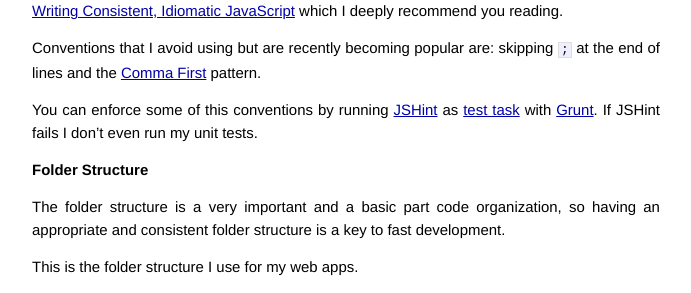
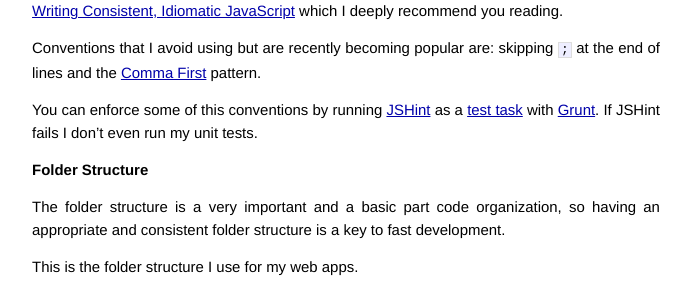
Before and after one commit to renatoargh/renatoargh.github.io, a Jekyll site: the page built from _posts/2014-03-23-web-application-aspects.md, in a window 1280 px wide. Shown: the part 1136-1429 px from the top of the page, without its empty margins (294-985 px from the left). Built offline with Jekyll 4.4.1, drawn with Linux system fonts in a browser that asks for light colours; Markdown is read by kramdown in place of the engine named in the settings; comment, search, counter and statistics services are not loaded.

```diff
--- a/_posts/2014-03-23-web-application-aspects.md
+++ b/_posts/2014-03-23-web-application-aspects.md
@@ -50,7 +50,7 @@ In the effort to make the entire code base look like the same person has typed i
 
 Conventions that I avoid using but are recently becoming popular are: skipping `;` at the end of lines and the [Comma First](https://gist.github.com/isaacs/357981/) pattern.
 
-You can enforce some of this conventions by running [JSHint](https://github.com/jshint/jshint/) as [test task](https://github.com/gruntjs/grunt-contrib-jshint) with [Grunt](http://gruntjs.com/). If JSHint fails I don't even run my unit tests.
+You can enforce some of this conventions by running [JSHint](https://github.com/jshint/jshint/) as a [test task](https://github.com/gruntjs/grunt-contrib-jshint) with [Grunt](http://gruntjs.com/). If JSHint fails I don't even run my unit tests.
 
 <div style="margin-top:15px;"></div>
 ## Folder Structure
```
